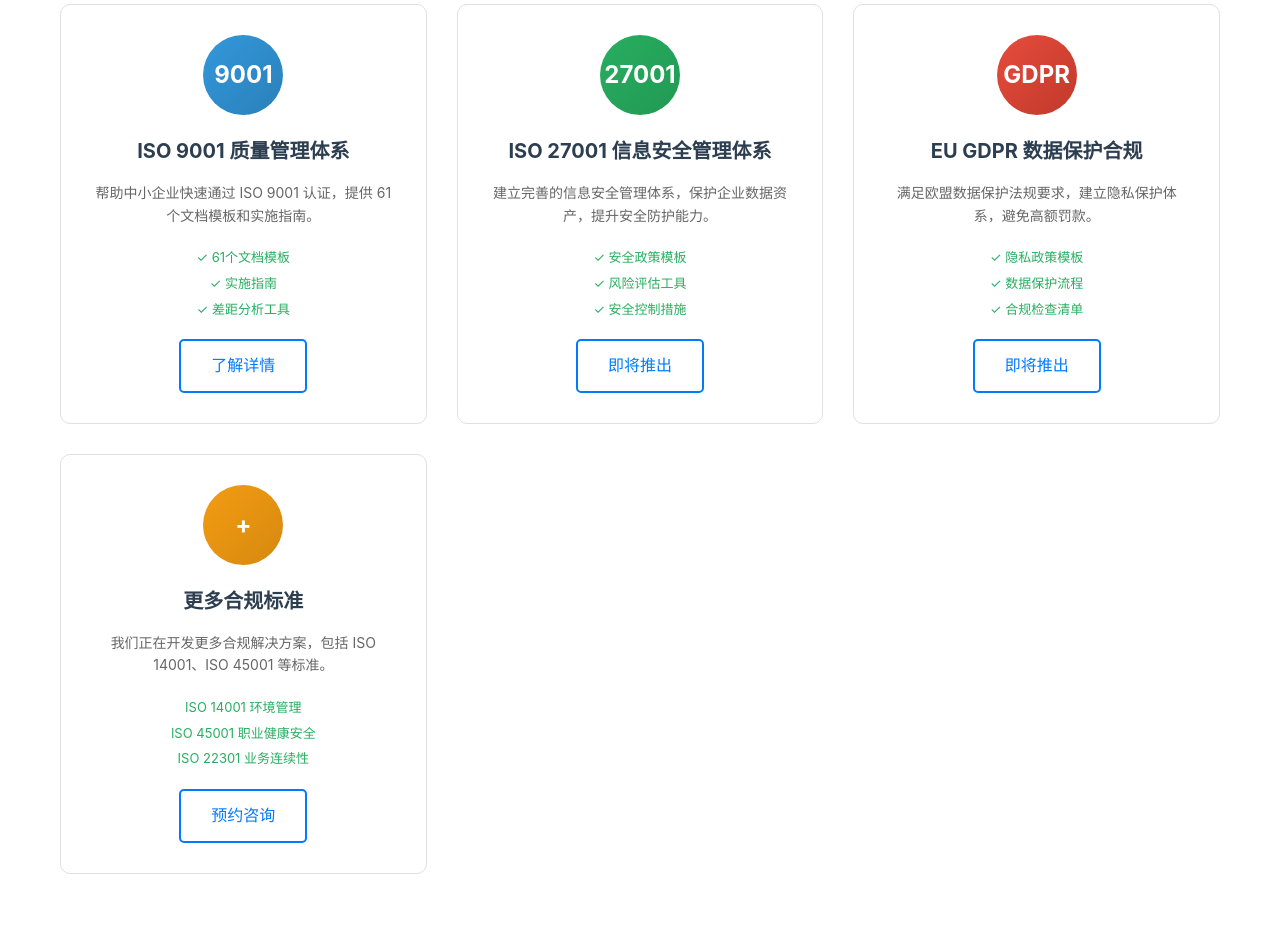
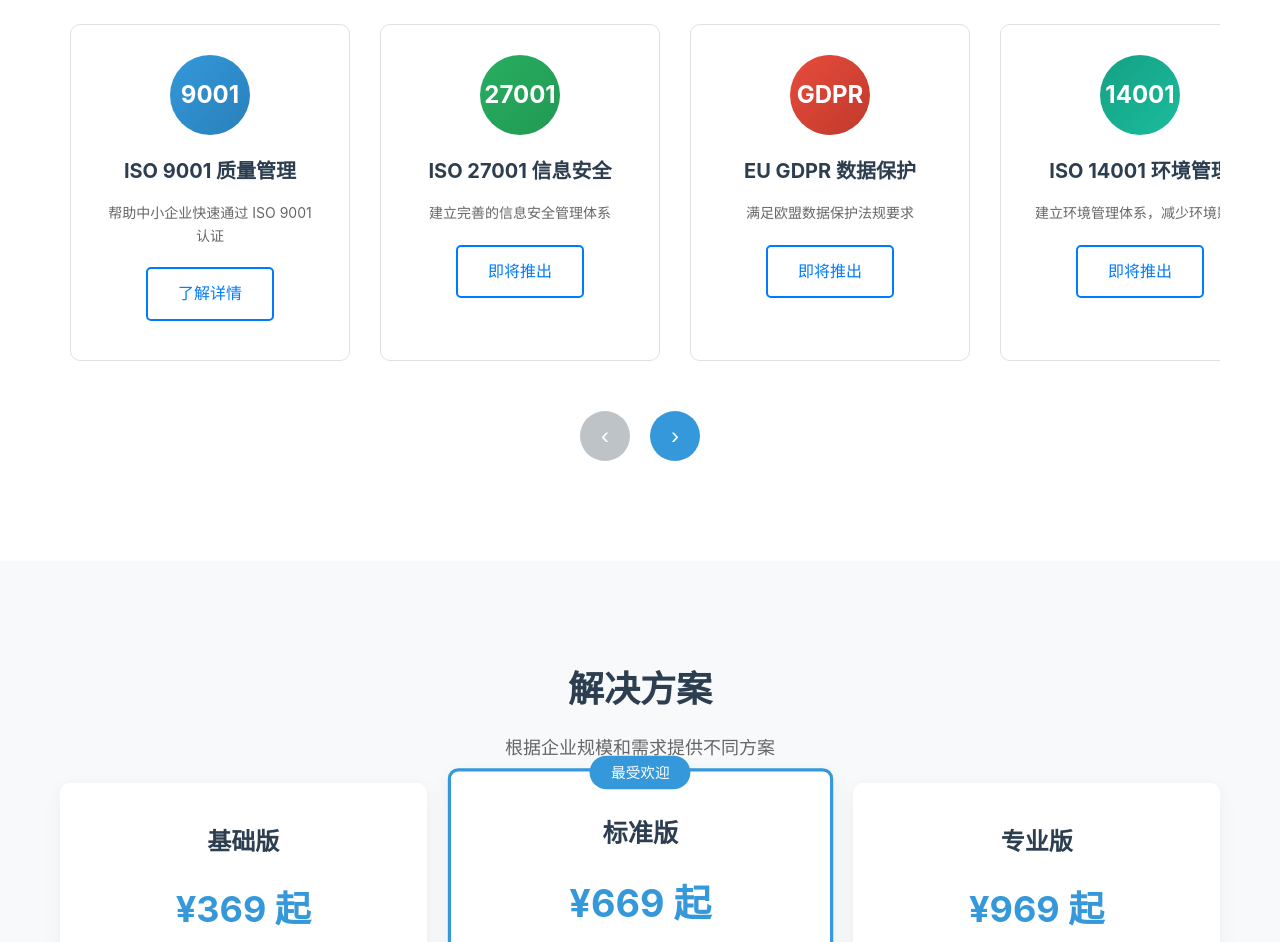
Before and after one commit to foypeng/iso9001-toolkit, a website: page public/index.html in a window 1280 px wide. Shown: the part 972-1914 px from the top of the page. Drawn offline with Linux system fonts and the light colour scheme.

Commit message:
refactor: 优化产品展示为水平滚动布局
- 将产品展示从网格布局改为水平滚动布局
- 产品卡片在一行显示，支持左右滚动
- 添加了滚动控制按钮
- 更新了CSS样式支持滚动效果
- 添加了新的产品图标样式
- 优化了移动端响应式设计

```diff
--- a/public/app.js
+++ b/public/app.js
@@ -106,6 +106,37 @@ function redirectToPayment(orderData, paymentMethod) {
   // 支付宝：跳转支付宝支付页面
 }
 
+// 产品滚动功能
+function scrollProducts(direction) {
+  const container = document.querySelector('.products-scroll');
+  const scrollAmount = 300; // 每次滚动300px
+
+  if (direction === 'left') {
+    container.scrollLeft -= scrollAmount;
+  } else if (direction === 'right') {
+    container.scrollLeft += scrollAmount;
+  }
+
+  // 更新按钮状态
+  updateScrollButtons();
+}
+
+// 更新滚动按钮状态
+function updateScrollButtons() {
+  const container = document.querySelector('.products-scroll');
+  const leftBtn = document.querySelector('.scroll-left');
+  const rightBtn = document.querySelector('.scroll-right');
+
+  if (!container || !leftBtn || !rightBtn) return;
+
+  // 检查是否在最左边
+  leftBtn.disabled = container.scrollLeft <= 0;
+
+  // 检查是否在最右边
+  const maxScroll = container.scrollWidth - container.clientWidth;
+  rightBtn.disabled = container.scrollLeft >= maxScroll - 1; // 减1是为了解决精度问题
+}
+
 // 页面加载完成后的初始化
 document.addEventListener('DOMContentLoaded', function() {
   // 平滑滚动
@@ -135,18 +166,27 @@ document.addEventListener('DOMContentLoaded', function() {
   }
 
   // 产品卡片悬停效果
-  const productCards = document.querySelectorAll('.product-card');
-  productCards.forEach(card => {
-    card.addEventListener('mouseenter', function() {
+  const productItems = document.querySelectorAll('.product-item');
+  productItems.forEach(item => {
+    item.addEventListener('mouseenter', function() {
       this.style.transform = 'translateY(-10px)';
       this.style.boxShadow = '0 15px 30px rgba(0,0,0,0.15)';
     });
 
-    card.addEventListener('mouseleave', function() {
+    item.addEventListener('mouseleave', function() {
       this.style.transform = 'translateY(0)';
       this.style.boxShadow = '0 5px 20px rgba(0,0,0,0.1)';
     });
   });
+
+  // 初始化滚动按钮状态
+  updateScrollButtons();
+
+  // 监听滚动事件，更新按钮状态
+  const scrollContainer = document.querySelector('.products-scroll');
+  if (scrollContainer) {
+    scrollContainer.addEventListener('scroll', updateScrollButtons);
+  }
 
   // 方案卡片悬停效果
   const solutionCards = document.querySelectorAll('.solution-card');
--- a/public/index.html
+++ b/public/index.html
@@ -40,65 +40,77 @@
       <h2>我们的产品</h2>
       <p class="section-subtitle">针对不同合规需求的专业解决方案</p>
 
-      <div class="products-grid">
+      <div class="products-scroll-container">
+        <div class="products-scroll">
           <!-- ISO 9001 产品 -->
-        <div class="product-card">
+          <div class="product-item">
             <div class="product-icon">
               <div class="icon-9001">9001</div>
             </div>
-          <h3>ISO 9001 质量管理体系</h3>
-          <p>帮助中小企业快速通过 ISO 9001 认证，提供 61 个文档模板和实施指南。</p>
-          <div class="product-features">
-            <span class="feature">✓ 61个文档模板</span>
-            <span class="feature">✓ 实施指南</span>
-            <span class="feature">✓ 差距分析工具</span>
-          </div>
+            <h3>ISO 9001 质量管理</h3>
+            <p>帮助中小企业快速通过 ISO 9001 认证</p>
             <a href="iso9001.html" class="btn btn-outline">了解详情</a>
           </div>
 
           <!-- ISO 27001 产品 -->
-        <div class="product-card">
+          <div class="product-item">
             <div class="product-icon">
               <div class="icon-27001">27001</div>
             </div>
-          <h3>ISO 27001 信息安全管理体系</h3>
-          <p>建立完善的信息安全管理体系，保护企业数据资产，提升安全防护能力。</p>
-          <div class="product-features">
-            <span class="feature">✓ 安全政策模板</span>
-            <span class="feature">✓ 风险评估工具</span>
-            <span class="feature">✓ 安全控制措施</span>
-          </div>
+            <h3>ISO 27001 信息安全</h3>
+            <p>建立完善的信息安全管理体系</p>
             <a href="#" class="btn btn-outline">即将推出</a>
           </div>
 
           <!-- GDPR 产品 -->
-        <div class="product-card">
+          <div class="product-item">
             <div class="product-icon">
               <div class="icon-gdpr">GDPR</div>
             </div>
-          <h3>EU GDPR 数据保护合规</h3>
-          <p>满足欧盟数据保护法规要求，建立隐私保护体系，避免高额罚款。</p>
-          <div class="product-features">
-            <span class="feature">✓ 隐私政策模板</span>
-            <span class="feature">✓ 数据保护流程</span>
-            <span class="feature">✓ 合规检查清单</span>
+            <h3>EU GDPR 数据保护</h3>
+            <p>满足欧盟数据保护法规要求</p>
+            <a href="#" class="btn btn-outline">即将推出</a>
           </div>
+
+          <!-- ISO 14001 产品 -->
+          <div class="product-item">
+            <div class="product-icon">
+              <div class="icon-14001">14001</div>
+            </div>
+            <h3>ISO 14001 环境管理</h3>
+            <p>建立环境管理体系，减少环境影响</p>
+            <a href="#" class="btn btn-outline">即将推出</a>
+          </div>
+
+          <!-- ISO 45001 产品 -->
+          <div class="product-item">
+            <div class="product-icon">
+              <div class="icon-45001">45001</div>
+            </div>
+            <h3>ISO 45001 职业健康安全</h3>
+            <p>保障员工健康与安全的工作环境</p>
             <a href="#" class="btn btn-outline">即将推出</a>
           </div>
 
           <!-- 更多产品 -->
-        <div class="product-card">
+          <div class="product-item">
             <div class="product-icon">
               <div class="icon-more">+</div>
             </div>
             <h3>更多合规标准</h3>
-          <p>我们正在开发更多合规解决方案，包括 ISO 14001、ISO 45001 等标准。</p>
-          <div class="product-features">
-            <span class="feature">ISO 14001 环境管理</span>
-            <span class="feature">ISO 45001 职业健康安全</span>
-            <span class="feature">ISO 22301 业务连续性</span>
+            <p>持续开发更多合规解决方案</p>
+            <a href="#contact" class="btn btn-outline">预约咨询</a>
           </div>
-          <a href="#contact" class="btn btn-outline">预约咨询</a>
+        </div>
+
+        <!-- 滚动控制按钮 -->
+        <div class="scroll-controls">
+          <button class="scroll-btn scroll-left" onclick="scrollProducts('left')">
+            <span>‹</span>
+          </button>
+          <button class="scroll-btn scroll-right" onclick="scrollProducts('right')">
+            <span>›</span>
+          </button>
         </div>
       </div>
     </div>
--- a/public/styles.css
+++ b/public/styles.css
@@ -386,12 +386,7 @@ body {
 }
 
 
-/* 新首页样式 */
-.hero-home {
-  background: linear-gradient(135deg, #2c3e50 0%, #3498db 100%);
-  padding: 180px 0 120px;
-}
-
+/* 产品展示 - 滚动样式 */
 .products-section {
   padding: 100px 0;
   background: white;
@@ -408,16 +403,50 @@ body {
   text-align: center;
   font-size: 18px;
   color: #666;
-  margin-bottom: 60px;
+  margin-bottom: 20px;
 }
 
-.products-grid {
-  display: grid;
-  grid-template-columns: repeat(auto-fit, minmax(280px, 1fr));
-  gap: 30px;
+.hero-home {
+  background: linear-gradient(135deg, #2c3e50 0%, #3498db 100%);
+  padding: 180px 0 120px;
 }
 
-.product-card {
+.products-scroll-container {
+  position: relative;
+  margin-top: 60px;
+}
+
+.products-scroll {
+  display: flex;
+  overflow-x: auto;
+  scroll-behavior: smooth;
+  -webkit-overflow-scrolling: touch;
+  padding: 20px 10px;
+  gap: 30px;
+  scrollbar-width: thin;
+  scrollbar-color: #3498db #f1f1f1;
+}
+
+.products-scroll::-webkit-scrollbar {
+  height: 8px;
+}
+
+.products-scroll::-webkit-scrollbar-track {
+  background: #f1f1f1;
+  border-radius: 4px;
+}
+
+.products-scroll::-webkit-scrollbar-thumb {
+  background: #3498db;
+  border-radius: 4px;
+}
+
+.products-scroll::-webkit-scrollbar-thumb:hover {
+  background: #2980b9;
+}
+
+.product-item {
+  flex: 0 0 280px;
   background: white;
   border: 1px solid #e0e0e0;
   border-radius: 10px;
@@ -427,7 +456,7 @@ body {
   position: relative;
 }
 
-.product-card:hover {
+.product-item:hover {
   transform: translateY(-5px);
   box-shadow: 0 10px 30px rgba(0,0,0,0.1);
   border-color: #3498db;
@@ -460,32 +489,67 @@ body {
   background: linear-gradient(135deg, #e74c3c, #c0392b);
 }
 
+.icon-14001 {
+  background: linear-gradient(135deg, #16a085, #1abc9c);
+}
+
+.icon-45001 {
+  background: linear-gradient(135deg, #8e44ad, #9b59b6);
+}
+
 .icon-more {
   background: linear-gradient(135deg, #f39c12, #d68910);
 }
 
-.product-card h3 {
+.product-item h3 {
   font-size: 20px;
   margin-bottom: 15px;
   color: #2c3e50;
 }
 
-.product-card p {
+.product-item p {
   color: #666;
   margin-bottom: 20px;
   font-size: 14px;
   line-height: 1.6;
 }
 
-.product-features {
-  margin-bottom: 20px;
+/* 滚动控制按钮 */
+.scroll-controls {
+  display: flex;
+  justify-content: center;
+  gap: 20px;
+  margin-top: 30px;
 }
 
-.product-features .feature {
-  display: block;
-  color: #27ae60;
-  font-size: 13px;
-  margin-bottom: 5px;
+.scroll-btn {
+  background: #3498db;
+  color: white;
+  border: none;
+  width: 50px;
+  height: 50px;
+  border-radius: 50%;
+  font-size: 24px;
+  cursor: pointer;
+  transition: all 0.3s;
+  display: flex;
+  align-items: center;
+  justify-content: center;
+}
+
+.scroll-btn:hover {
+  background: #2980b9;
+  transform: scale(1.1);
+}
+
+.scroll-btn:disabled {
+  background: #bdc3c7;
+  cursor: not-allowed;
+  transform: none;
+}
+
+.scroll-btn span {
+  line-height: 1;
 }
 
 /* 解决方案区域 */
@@ -753,7 +817,6 @@ body {
   }
 
   .pricing-grid,
-  .products-grid,
   .solutions-grid,
   .why-us-grid,
   .contact-grid,
@@ -776,4 +839,21 @@ body {
   .nav-links a {
     margin-left: 0;
   }
+
+  /* 移动端产品滚动 */
+  .products-scroll {
+    padding: 20px 5px;
+    gap: 15px;
+  }
+
+  .product-item {
+    flex: 0 0 250px;
+    padding: 20px;
+  }
+
+  .scroll-btn {
+    width: 40px;
+    height: 40px;
+    font-size: 20px;
+  }
 }
```
Lines whose indentation alone changed are shown as unchanged.
